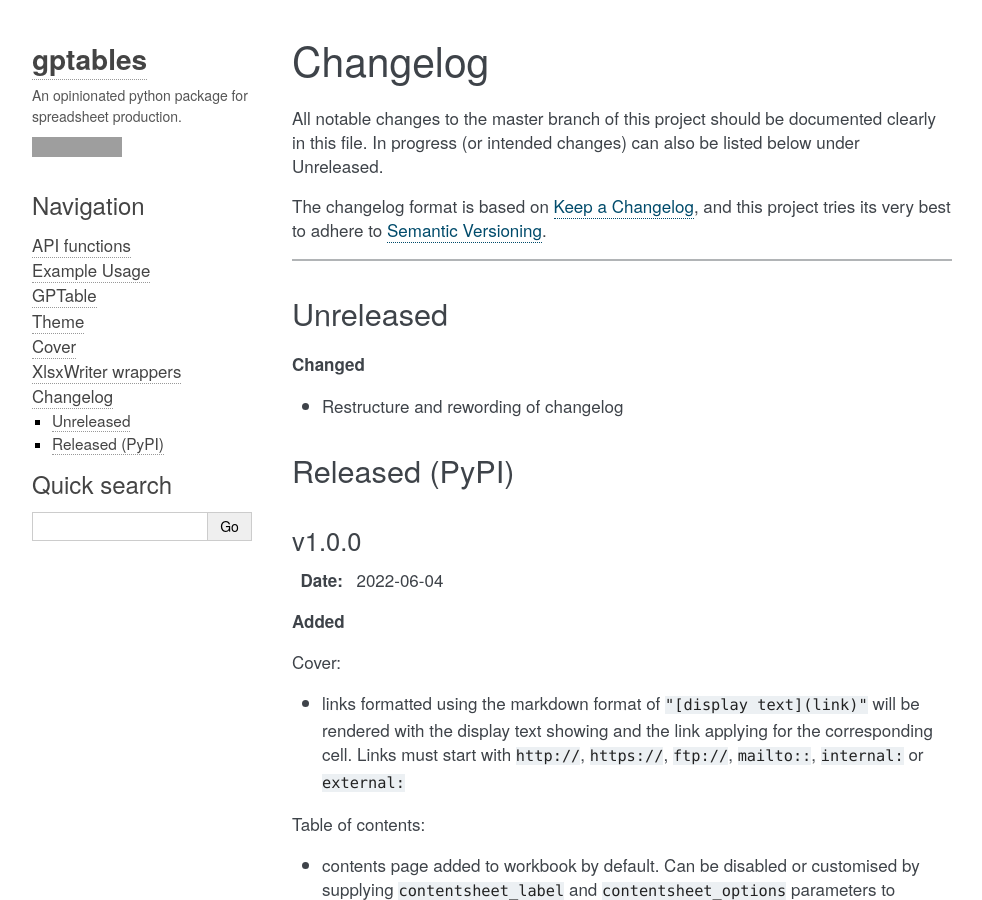
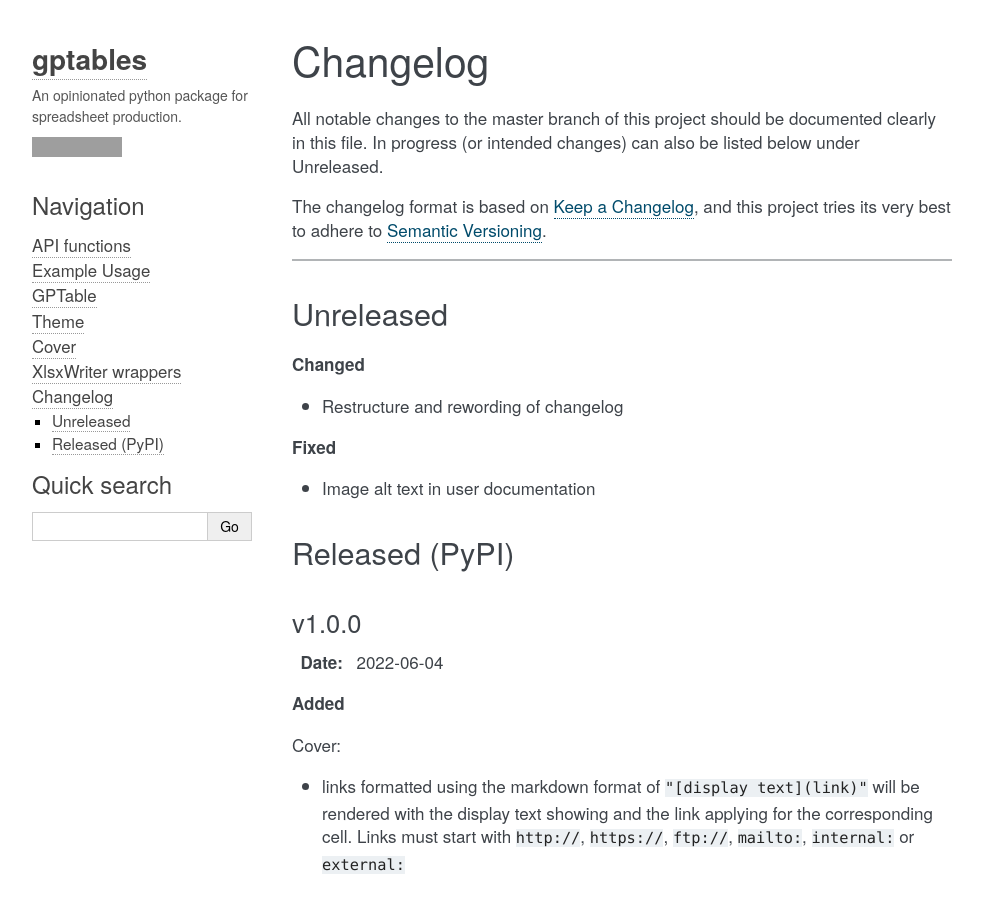
Before and after one commit to best-practice-and-impact/gptables, a Sphinx documentation site: the page built from docs/source/changelog.rst, in a window 1280 px wide and 900 px high. Shown: the whole window, without its empty margins (138-1120 px from the left). Built offline with Sphinx 7.4.7, drawn with Linux system fonts in a browser that asks for light colours; the version number could not be read and is left out; grey boxes are pictures that could not be loaded.

Commit message:
Add alt text fix to changelog and typo in links description

```diff
--- a/docs/source/changelog.rst
+++ b/docs/source/changelog.rst
@@ -19,6 +19,10 @@ Unreleased
 
 * Restructure and rewording of changelog
 
+**Fixed**
+
+* Image alt text in user documentation
+
 
 Released (PyPI)
 ===============
@@ -31,7 +35,7 @@ v1.0.0
 
 Cover:
 
-* links formatted using the markdown format of ``"[display text](link)"`` will be rendered with the display text showing and the link applying for the corresponding cell. Links must start with ``http://``, ``https://``, ``ftp://``, ``mailto::``, ``internal:`` or ``external:``
+* links formatted using the markdown format of ``"[display text](link)"`` will be rendered with the display text showing and the link applying for the corresponding cell. Links must start with ``http://``, ``https://``, ``ftp://``, ``mailto:``, ``internal:`` or ``external:``
 
 Table of contents:
 
```
